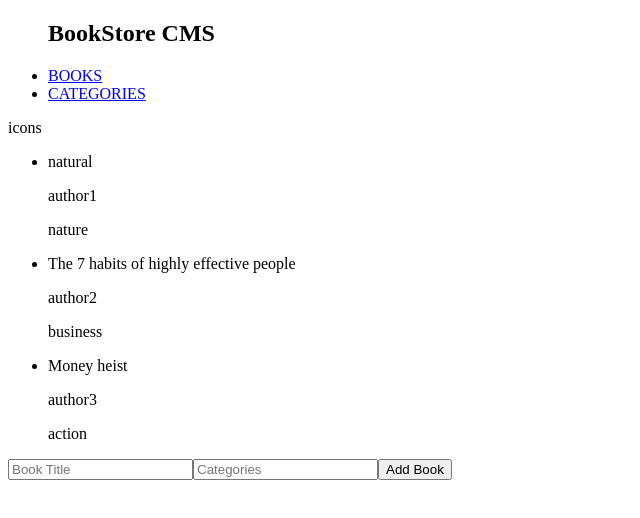
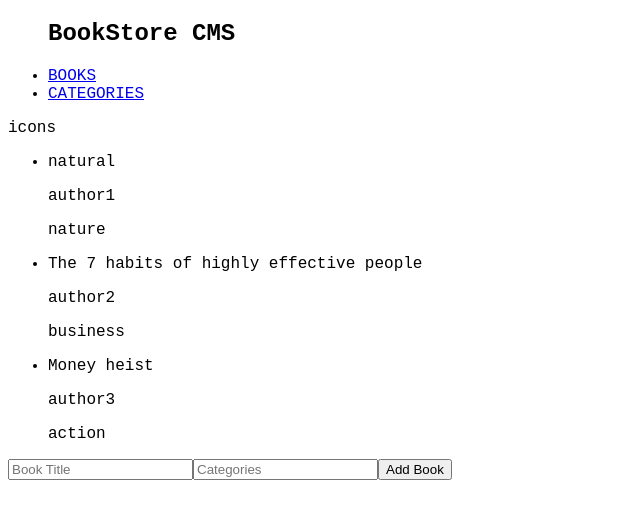
Before and after one commit to aliabbani/bookstore-react-redux, a React (Create React App) app: page / in a window 1280 px wide. Shown: the top 518 px of the page, without its empty margins (0-640 px from the left). Built offline with nearby package versions, Linux system fonts and the light colour scheme.

Commit message:
Fix linter error

```diff
--- /dev/null
+++ b/src/App.css
@@ -0,0 +1,3 @@
+body {
+  font-family: 'Courier New', Courier, monospace;
+}
--- a/src/App.js
+++ b/src/App.js
@@ -1,3 +1,4 @@
+import './App.css';
 import BookContainer from './components/BookContainer';
 
 function App() {
```
